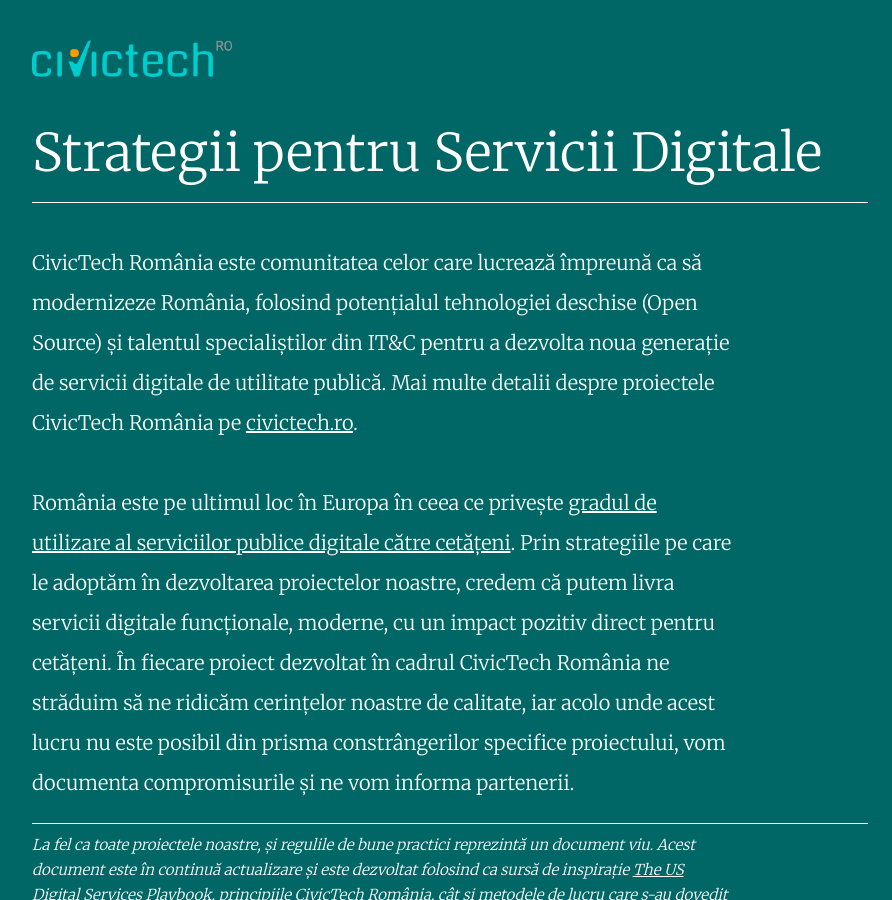
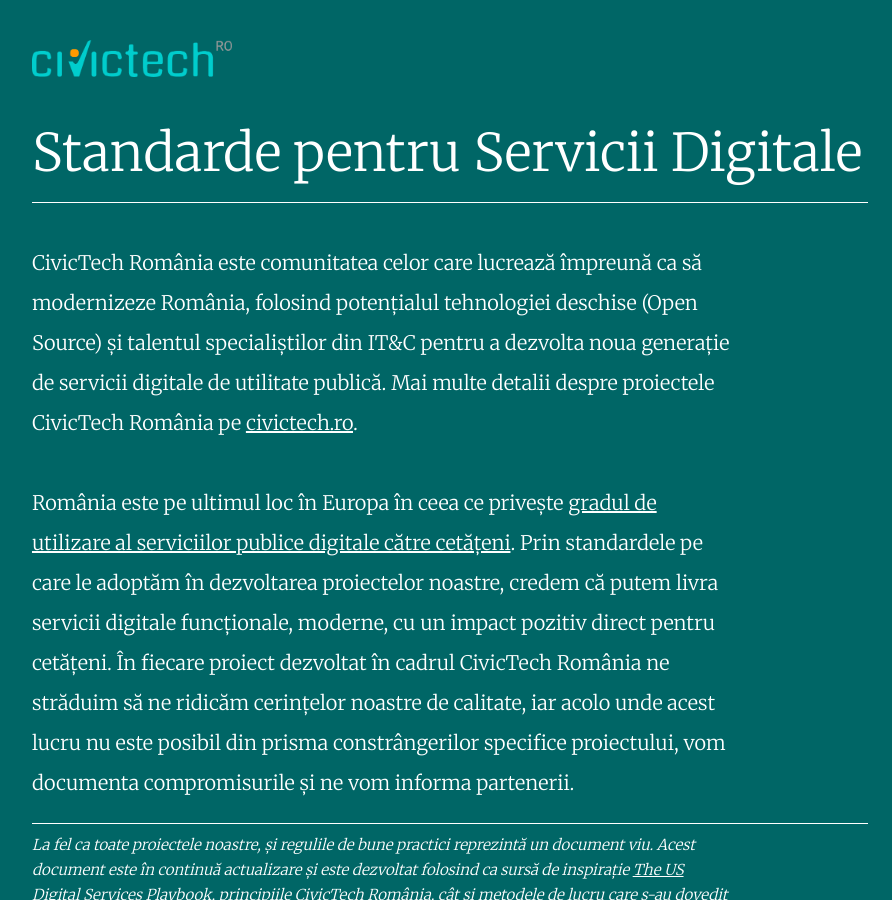
Before and after one commit to itccsro/playbook, a Jekyll site: the page built from index.html, in a window 1280 px wide and 900 px high. Shown: the whole window, without its empty margins (190-1082 px from the left). Built offline with Jekyll 4.4.1, drawn with Linux system fonts in a browser that asks for light colours.

Commit message:
Update introduction.md

```diff
--- a/_includes/introduction.md
+++ b/_includes/introduction.md
@@ -1,8 +1,8 @@
-# Strategii pentru Servicii Digitale
+# Standarde pentru Servicii Digitale
 
 CivicTech România este comunitatea celor care lucrează împreună ca să modernizeze România, folosind potențialul tehnologiei deschise (Open Source) și talentul specialiștilor din IT&C pentru a dezvolta noua generație de servicii digitale de utilitate publică. Mai multe detalii despre proiectele CivicTech România pe [civictech.ro](https://civictech.ro/).
 
-România este pe ultimul loc în Europa în ceea ce privește [gradul de utilizare al serviciilor publice digitale către cetățeni](http://bit.ly/2rpJXPR). Prin strategiile pe care le adoptăm în dezvoltarea proiectelor noastre, credem că putem livra servicii digitale funcționale, moderne, cu un impact pozitiv direct pentru cetățeni. În fiecare proiect dezvoltat în cadrul CivicTech România ne străduim să ne ridicăm cerințelor noastre de calitate, iar acolo unde acest lucru nu este posibil din prisma constrângerilor specifice proiectului, vom documenta compromisurile și ne vom informa partenerii.
+România este pe ultimul loc în Europa în ceea ce privește [gradul de utilizare al serviciilor publice digitale către cetățeni](http://bit.ly/2rpJXPR). Prin standardele pe care le adoptăm în dezvoltarea proiectelor noastre, credem că putem livra servicii digitale funcționale, moderne, cu un impact pozitiv direct pentru cetățeni. În fiecare proiect dezvoltat în cadrul CivicTech România ne străduim să ne ridicăm cerințelor noastre de calitate, iar acolo unde acest lucru nu este posibil din prisma constrângerilor specifice proiectului, vom documenta compromisurile și ne vom informa partenerii.
 
 ***
 *La fel ca toate proiectele noastre, și regulile de bune practici reprezintă un document viu. Acest document este în continuă actualizare și este dezvoltat folosind ca sursă de inspirație [The US Digital Services Playbook](https://playbook.cio.gov/), [principiile CivicTech România](https://civictech.ro/cine-suntem#principii), cât și metodele de lucru care s-au dovedit eficiente în cadrul organizației. Depinde de noi toți să le modelăm, să le ajustăm și evident să le aplicăm in proiectele pe care le dezvoltăm.*
```
